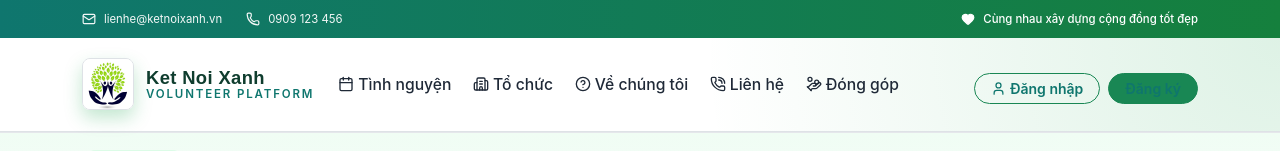
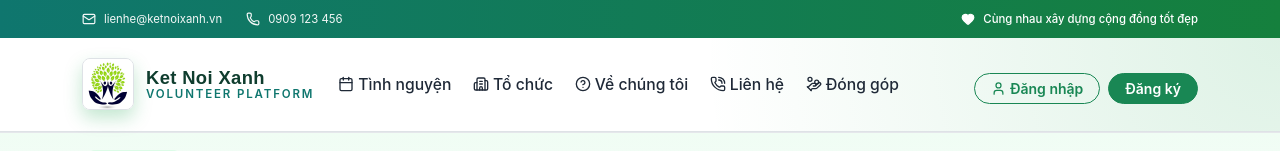
Before and after one commit to DarkRepulser026/TinhNguyenXanh-nodejs, a React (Vite) app: page / in a window 1280 px wide. Shown: the top 151 px of the page. Built offline with nearby package versions, Linux system fonts and the light colour scheme; no server answers.

Commit message:
Update App.css

```diff
--- a/public/App.css
+++ b/public/App.css
@@ -135,7 +135,7 @@
   margin-top: 0.5rem;
 }
 
-.auth-actions a {
+.auth-actions a:not(.btn) {
   color: #0f766e;
   font-weight: 600;
 }
```
